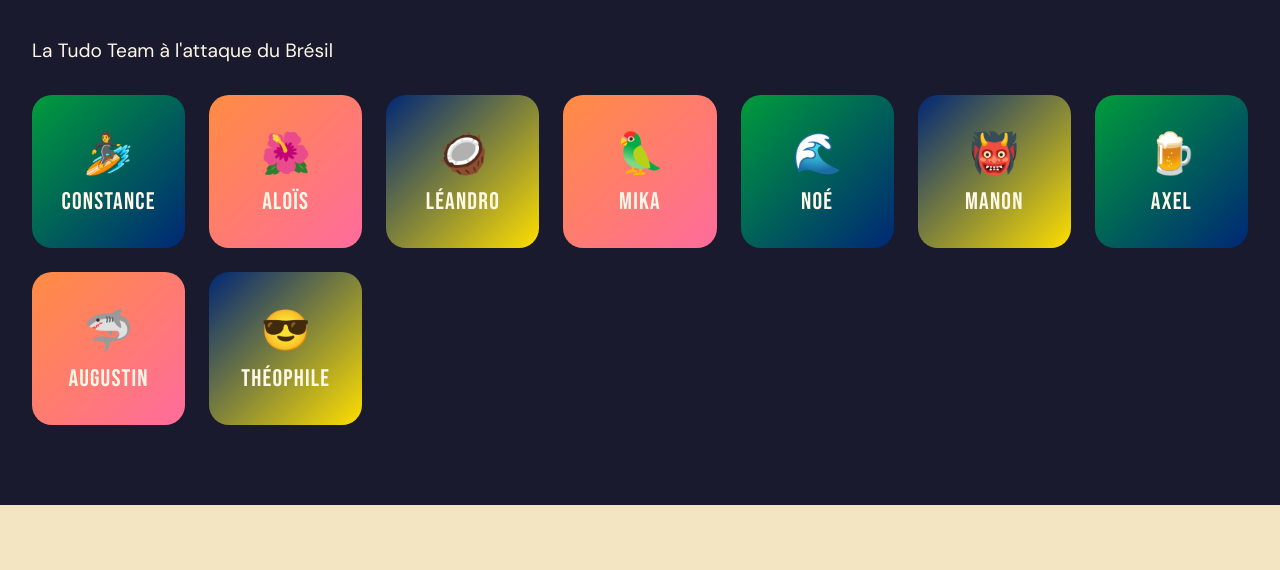
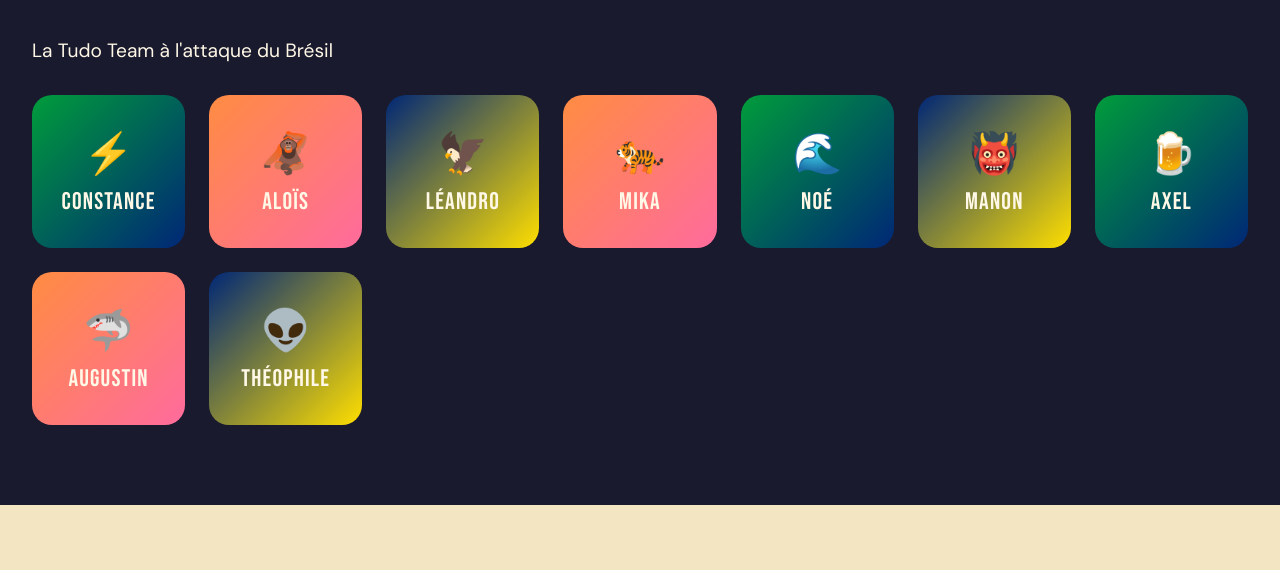
Before and after one commit to Leaandro-ai/Road-trip-Brazil-, a plain HTML site: page index.html in a window 1280 px wide. Shown: the part 984-1554 px from the top of the page. Drawn offline with nearby package versions, Linux system fonts and the light colour scheme.

Commit message:
Update index.html

```diff
--- a/index.html
+++ b/index.html
@@ -146,15 +146,15 @@
     <h2 class="section-title">A bordo 🛥️</h2>
     <p style="font-size: 1.2rem; margin-bottom: 1rem;">La Tudo Team à l'attaque du Brésil</p>
     <div class="crew-grid">
-      <div class="crew-member"><span class="crew-emoji">🏄</span><div class="crew-name">Constance</div></div>
-      <div class="crew-member"><span class="crew-emoji">🌺</span><div class="crew-name">Aloïs</div></div>
-      <div class="crew-member"><span class="crew-emoji">🥥</span><div class="crew-name">Léandro</div></div>
-      <div class="crew-member"><span class="crew-emoji">🦜</span><div class="crew-name">Mika</div></div>
+      <div class="crew-member"><span class="crew-emoji">⚡️</span><div class="crew-name">Constance</div></div>
+      <div class="crew-member"><span class="crew-emoji">🦧</span><div class="crew-name">Aloïs</div></div>
+      <div class="crew-member"><span class="crew-emoji">🦅</span><div class="crew-name">Léandro</div></div>
+      <div class="crew-member"><span class="crew-emoji">🐅</span><div class="crew-name">Mika</div></div>
       <div class="crew-member"><span class="crew-emoji">🌊</span><div class="crew-name">Noé</div></div>
       <div class="crew-member"><span class="crew-emoji">👹</span><div class="crew-name">Manon</div></div>
       <div class="crew-member"><span class="crew-emoji">🍺</span><div class="crew-name">Axel</div></div>
       <div class="crew-member"><span class="crew-emoji">🦈</span><div class="crew-name">Augustin</div></div>
-      <div class="crew-member"><span class="crew-emoji">😎</span><div class="crew-name">Théophile</div></div>
+      <div class="crew-member"><span class="crew-emoji">👽</span><div class="crew-name">Théophile</div></div>
     </div>
   </div>
 </div>
```
